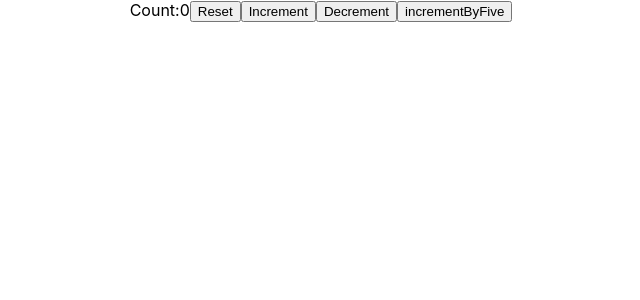
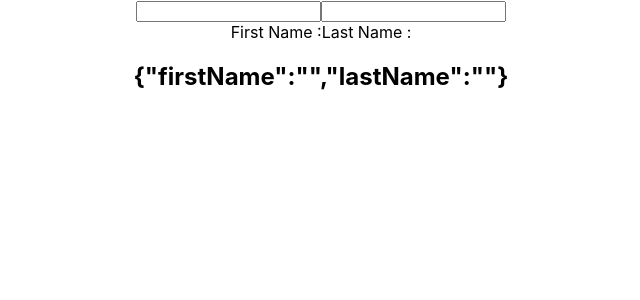
Before and after one commit to apparao1234/state-hook, a React (Create React App) app: page / in a window 1280 px wide. Shown: the top 300 px of the page, without its empty margins (319-959 px from the left). Built offline with nearby package versions, Linux system fonts and the light colour scheme.

Commit message:
Hooks useSate with Object

```diff
--- a/src/App.js
+++ b/src/App.js
@@ -1,12 +1,12 @@
 import React from "react";
 import logo from "./logo.svg";
 import "./App.css";
-import HookCounterTwo from "./components/HookCounterTwo";
+import HookCounterThree from "./components/HookCounterThree";
 
 function App() {
   return (
     <div className='App'>
-      <HookCounterTwo />
+      <HookCounterThree />
     </div>
   );
 }
--- /dev/null
+++ b/src/components/HookCounterThree.js
@@ -0,0 +1,25 @@
+import React, { useState } from "react";
+
+function HookCounterThree() {
+  const [name, setName] = useState({ firstName: "", lastName: "" });
+  return (
+    <div>
+      <input
+        type='text'
+        value={name.firstName}
+        onChange={e => setName({ ...name, firstName: e.target.value })}
+      />
+      <input
+        type='text'
+        value={name.lastName}
+        onChange={e => setName({ ...name, lastName: e.target.value })}
+      />
+      <div>
+        First Name :{name.firstName}
+        Last Name : {name.lastName}
+      </div>
+      <h2>{JSON.stringify(name)}</h2>
+    </div>
+  );
+}
+export default HookCounterThree;
```
